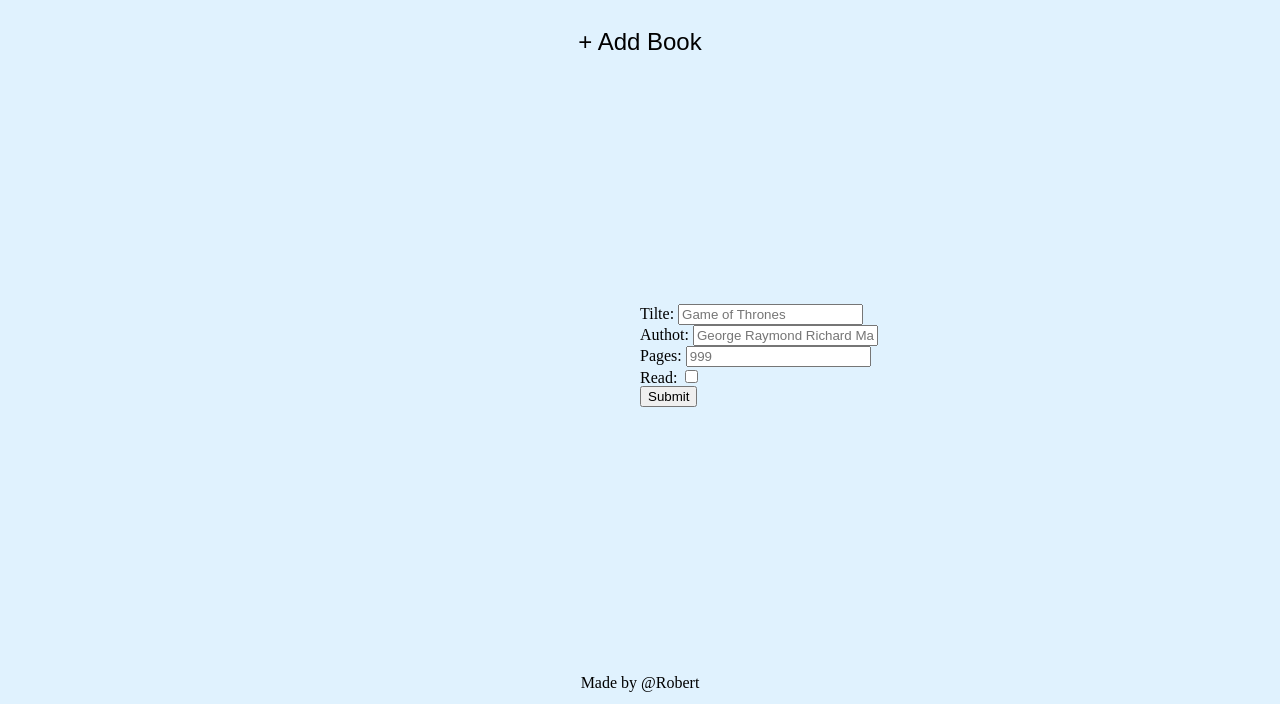
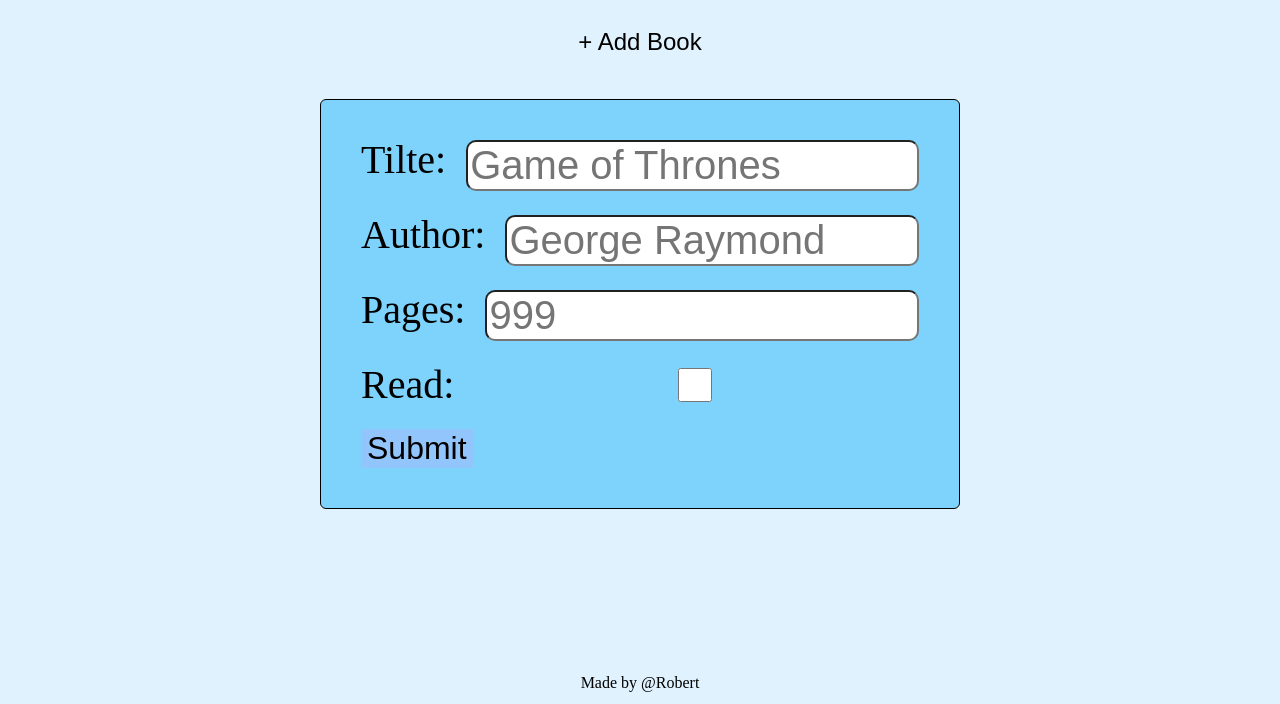
Before and after one commit to Unitato1/Project-Library, a plain HTML site: page index.html in a window 1280 px wide. Both pictures are taken after a click on the button "+ Add Book". Shown: the part 96-800 px from the top of the page. Drawn offline with Linux system fonts and the light colour scheme.

Commit message:
Added form style

```diff
--- a/index.html
+++ b/index.html
@@ -22,11 +22,11 @@
         />
       </div>
       <div>
-        <label for="author">Authot: </label>
+        <label for="author">Author:</label>
         <input
           type="text"
           id="author"
-          placeholder="George Raymond Richard Martin"
+          placeholder="George Raymond"
           name="author"
           required
         />
@@ -45,7 +45,7 @@
         <label for="read">Read:</label>
         <input type="checkbox" name="read" id="read" />
       </div>
-      <div><button type="submit">Submit</button></div>
+      <div><button class="submit" type="submit">Submit</button></div>
     </form>
     <header>
       <h1>Library</h1>
--- a/styles.css
+++ b/styles.css
@@ -8,6 +8,7 @@ body {
   box-sizing: border-box;
   display: flex;
   flex-direction: column;
+  position: relative;
 }
 header {
   display: flex;
@@ -16,7 +17,7 @@ header {
   flex: 1 1 0;
   background-color: #7dd3fc;
   box-shadow: 1px 1px 5px grey;
-  z-index: 9999;
+  z-index: 3;
 }
 
 header > h1 {
@@ -30,12 +31,14 @@ header > h1 {
   color: rgb(0, 0, 0);
   border-radius: 10px;
 }
-#login:hover {
+#login:hover,
+.submit:hover {
   background-color: #21aaea;
   box-shadow: 1px 1px 3px gray;
   transition-duration: 0.4s;
 }
-#login:active {
+#login:active,
+.submit:active {
   padding: 5px;
   color: white;
   transition-duration: 0s;
@@ -105,9 +108,35 @@ footer {
 }
 
 .show {
+  font-size: 5vh;
+  display: flex;
+  flex-direction: column;
   position: absolute;
   top: 50%;
   left: 50%;
+  transform: translate(-50%, -50%);
+  border: 1px solid black;
+  border-radius: 6px;
+  background-color: #7dd3fc;
+  width: fit-content;
+  padding: 40px;
+  gap: 3vh;
+}
+.show > div {
+  font-size: 5vh;
   display: flex;
-  flex-direction: column;
 }
+.show > div > input {
+  font-size: 5vh;
+  border-radius: 10px;
+  width: 100%;
+  margin-left: 20px;
+}
+
+.submit {
+  font-size: 4vh;
+  background-color: transparent;
+  border: 0;
+  text-align: center;
+  background-color: #93c5fd;
+}
```
